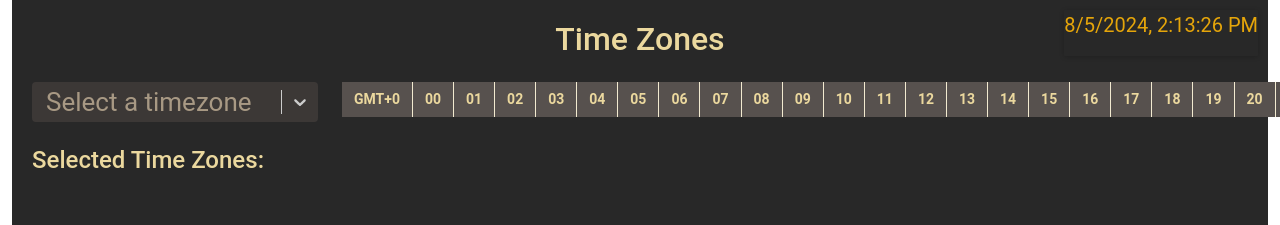
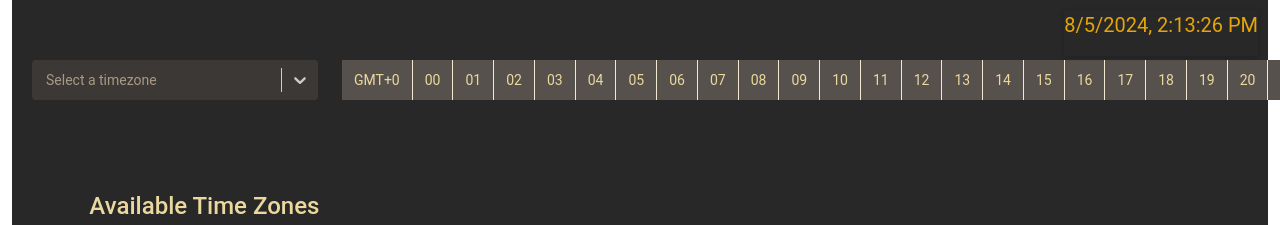
Before and after one commit to eerah/timezoneoverlap, a React (Create React App) app: page / in a window 1280 px wide. Shown: the top 225 px of the page. Built offline with nearby package versions, Linux system fonts and the light colour scheme.

Commit message:
Best Version so far

```diff
--- a/src/App.css
+++ b/src/App.css
@@ -1,9 +1,6 @@
 .App {
   text-align: center;
-  width: 100%; /* Ensure the App uses the full width */
-  margin: 0; /* Remove any margin */
 }
-
 
 .App-header {
   background-color: #282828;
@@ -12,11 +9,16 @@
   display: flex;
   flex-direction: column;
   justify-content: flex-start;
-  font-size: calc(10px + 2vmin);
   color: #ebd89e;
   padding: 20px;
+  padding-top: 60px;
   position: relative; /* Ensure the header is the positioning context for absolute elements */
-  width: 100%; /* Ensure the header uses the full width */
+}
+
+/* Set a base font size and line height */
+body {
+  font-size: 14px;
+  line-height: 1.5;
 }
 
 .Timezone-container {
@@ -69,11 +71,13 @@
   }
 }
 
+/* Current time styles */
 .current-time {
-  font-family: 'Roboto', sans-serif; /* Change to Roboto font */
-  color: #e5a50a; /* Change to your desired color */
-  font-size: 20px; /* Adjust the font size */
+  font-family: 'Roboto', sans-serif;
+  color: #e5a50a;
+  font-size: 20px;
 }
+
 
 .timezone-boxes {
   display: flex;
@@ -81,18 +85,20 @@
   gap: 10px; /* Space between boxes */
 }
 
+/* Timezone box styles */
 .timezone-box {
   background-color: #57514e;
   border-radius: 5px;
-  padding: 10px;
   display: flex;
   justify-content: space-between;
   align-items: center;
+  height: 2.5rem; /* Match table cell height */
   width: 150px; /* Set a fixed width */
-  height: 50px; /* Set a fixed height */
+  padding: 0 0.75rem;
+  margin-bottom: 0.5rem;
+  font-size: 14px;
+  overflow: hidden; /* Prevent overflow of text */
   box-shadow: 0 2px 5px rgba(0, 0, 0, 0.1); /* Optional: Add a subtle shadow */
-  font-size: 14px; /* Adjust font size here */
-  overflow: hidden; /* Prevent overflow of text */
 }
 
 .close-button {
@@ -101,26 +107,35 @@
   color: #ebd89e;
   cursor: pointer;
   font-weight: bold;
+  padding: 0;
   margin-left: 10px;
-  font-size: 16px; /* Adjust close button font size if needed */
+  font-size: 16px;
+  line-height: 1;
 }
 
-/* Set the width of the table */
+.current-gmt-container {
+  position: absolute; /* Use absolute positioning */
+  top: 10px; /* Adjust as needed */
+  right: 10px; /* Adjust as needed */
+  border-radius: 1px; /* Optional: rounded corners */
+  box-shadow: 0 1px 5px rgba(0, 0, 0, 0.2); /* Optional: shadow effect */
+}
+
+
+
+/* Table styles */
 .table {
-  width: 80%; /* Adjust as needed */
-  border-collapse: collapse; /* Merge borders */
-  font-size: calc(2px + 1.5vmin);
+  width: 100%;
+  border-collapse: collapse;
 }
 
 /* Style for table cells */
 .table th, .table td {
-  border: none; /* Remove all borders */
-  padding: 8px; /* Padding for cells */
-  text-align: center; /* Center align text */
-  border-right: 1px solid #f2ead0; /* Add right border for vertical lines */
-  height: calc(1.5em + .75rem + 2px); /* Match Bootstrap's form-control height */
-  padding: .375rem .75rem; /* Match Bootstrap's form-control padding */
+  padding: 0.5rem 0.75rem;
   vertical-align: middle;
+  border: none;
+  border-right: 1px solid #f2ead0;
+  height: 2.5rem; /* Set a fixed height */
 }
 
 /* Remove the right border from the last cell in each row */
@@ -137,6 +152,7 @@
 .table th {
   background-color: #57514e; /* Light gray for header */
   color: #ebd89e; /* Color of the cell values */
+  font-weight: normal;
 }
 
 /* Align the first column header to the left */
@@ -171,11 +187,3 @@
 .table tr {
   border: none; /* Ensure no borders for rows */
 }
-
-.current-gmt-container {
-  position: absolute; /* Use absolute positioning */
-  top: 10px; /* Adjust as needed */
-  right: 10px; /* Adjust as needed */
-  border-radius: 1px; /* Optional: rounded corners */
-  box-shadow: 0 1px 5px rgba(0, 0, 0, 0.2); /* Optional: shadow effect */
-}
--- a/src/App.js
+++ b/src/App.js
@@ -74,7 +74,6 @@ function App() {
   return (
     <div className="App container-fluid">
       <header className="App-header">
-        <h2 className="mb-4">Time Zones</h2>
         {/* Container for current GMT time */}
         <div className="current-gmt-container">
           <p className="current-time">{currentGMT}</p>
@@ -93,7 +92,6 @@ function App() {
             </div>
 
             <div className="mb-4 text-start"> {/* Align text to the left */}
-              <h4 className="mb-3">Selected Time Zones:</h4>
               <div className="timezone-boxes">
                 {selectedTimezones.map((timezone) => (
                   <div key={timezone.value} className="timezone-box">
```
